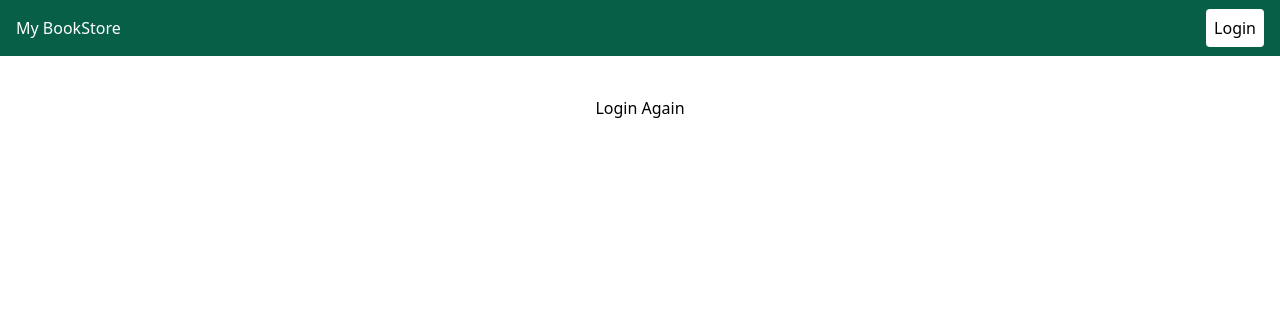
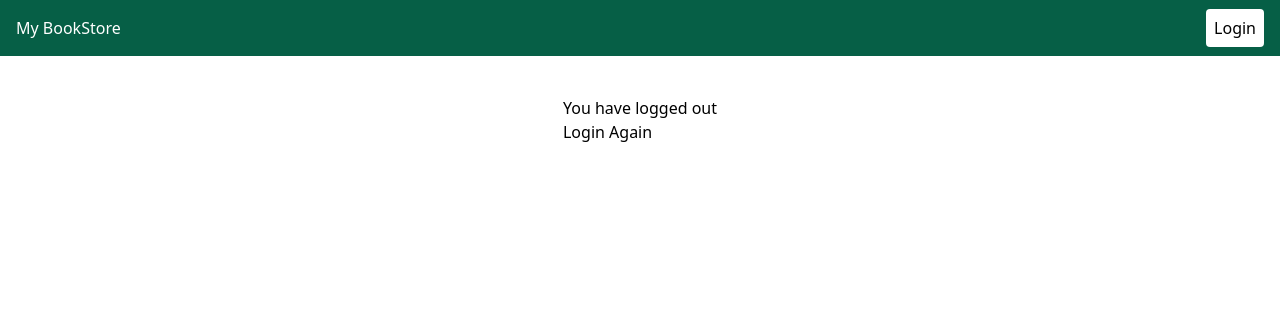
Before and after one commit to Aniangelsuperbat1/bookstore, a Django app: template templates/registration/logout.html in a window 1280 px wide. Shown: the top 316 px of the page. Run offline with Django 3.2, Linux system fonts and the light colour scheme; the template is opened without the code that fills it, so the values that code supplies are empty.

Commit message:
added logout message

```diff
--- a/templates/registration/logout.html
+++ b/templates/registration/logout.html
@@ -1,5 +1,9 @@
 {%extends 'base.html'%}
 
 {%block content%}
-<a href="/login">Login Again</a>
+<div>
+    <h2 class = 'w-full'>You have logged out</h2>
+    <a href="/login">Login Again</a>
+</div>
+
 {%endblock%}
```
